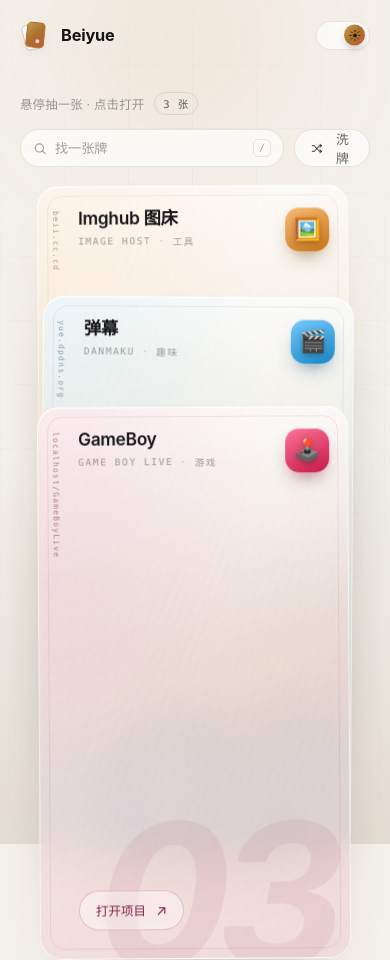
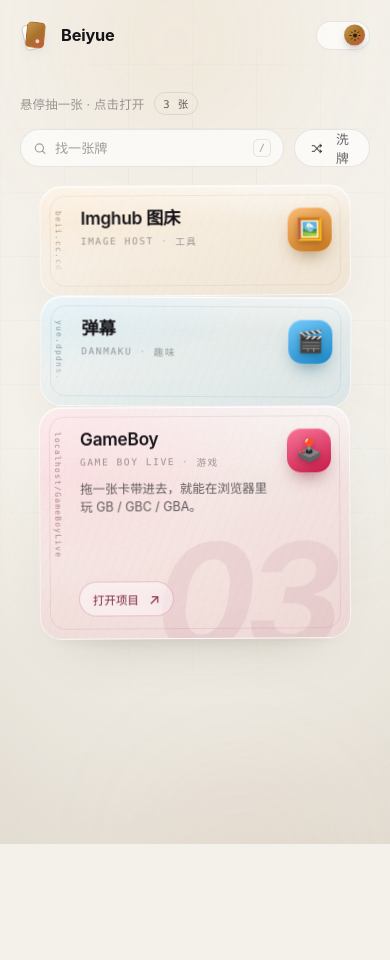
Before and after one commit to yinyiqu/beiyue-home, a Vue app: page / in a window 390 px wide. After the commit the page ends 844 px from the top, so only its background shows below. Built offline with nearby package versions, Linux system fonts and the light colour scheme.

Commit message:
feat: rename image host to Imghub, add danmaku card, card lift effect

```diff
--- a/src/styles/card.css
+++ b/src/styles/card.css
@@ -366,6 +366,33 @@
 }
 
 @media (max-width: 899.98px) {
+  /* 竖排时没有悬停抽出，卡面裁到「露出的那一条」：
+     发牌上升的过程中不会露出前一张的牌身 */
+  .deck__item:not(:last-child) .card__face {
+    aspect-ratio: auto;
+    height: 100%;
+  }
+  /* 牌身被裁到一条，牌面大序号会挤进这一条，竖屏直接藏掉 */
+  .deck__item:not(:last-child) .card__series {
+    display: none;
+  }
+  /* 最后一张不必再撑满 9:16 去盖住前一张，收成 4:3 更像一张摊开的牌 */
+  .deck__item:last-child {
+    --card-rw: 16;
+    --card-rh: 12;
+  }
+  .deck__item:last-child .card__series {
+    font-size: 150px;
+    bottom: -18px;
+  }
+  .deck__item:last-child .card__desc {
+    display: -webkit-box;
+  }
+  .deck__item:last-child .card__cta {
+    bottom: 22px;
+    padding: 8px 13px;
+    font-size: 0.72rem;
+  }
   .card__desc {
     display: none;
   }
```
Also changed, not shown: 3 other files (tests, documents, lock files or other folders).
